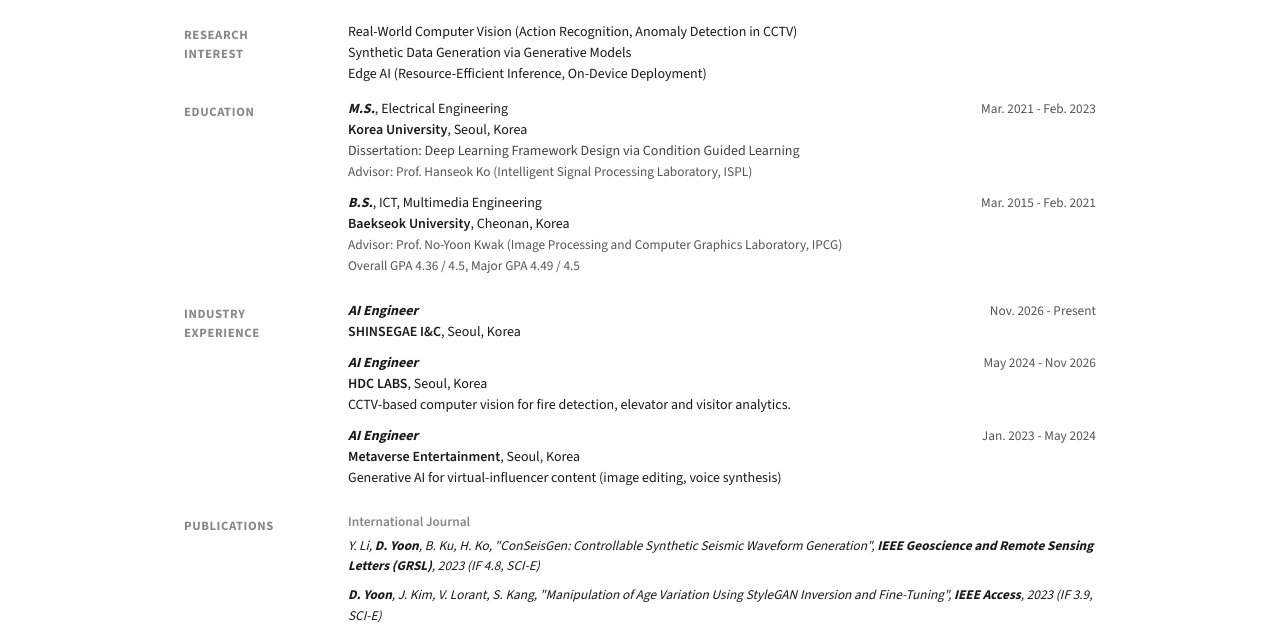
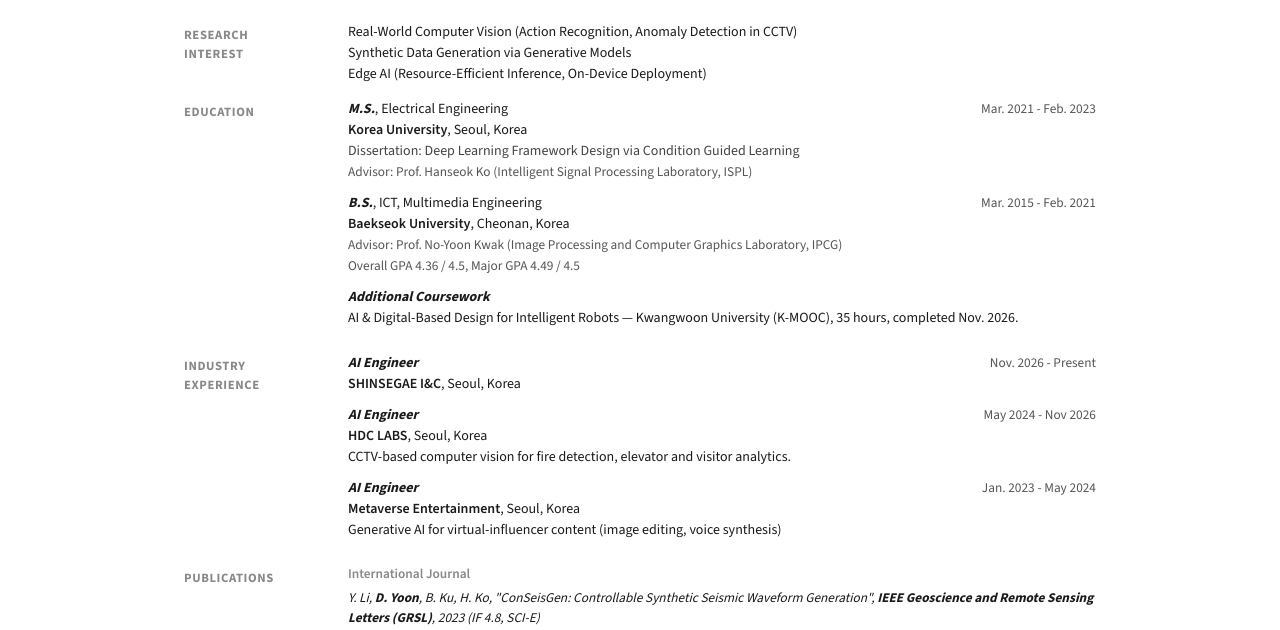
Before and after one commit to Stillrot/Stillrot.github.io, a plain HTML site: page cv/index.html in a window 1280 px wide. Shown: the part 170-800 px from the top of the page. Drawn offline with nearby package versions, Linux system fonts and the light colour scheme.

Commit message:
Add K-MOOC robotics coursework to CV

```diff
--- a/cv/index.html
+++ b/cv/index.html
@@ -243,6 +243,12 @@
         </div>
         <div class="date">Mar. 2015 - Feb. 2021</div>
       </div>
+    </div>
+    <div class="item">
+      <div class="item-head">
+        <div><span class="title">Additional Coursework</span></div>
+      </div>
+      <div>AI &amp; Digital-Based Design for Intelligent Robots &mdash; Kwangwoon University (K-MOOC), 35 hours, completed Nov. 2026.</div>
     </div>
   </div>
 </div>
```
Also changed, not shown: llms-full.txt, 1 other file.
